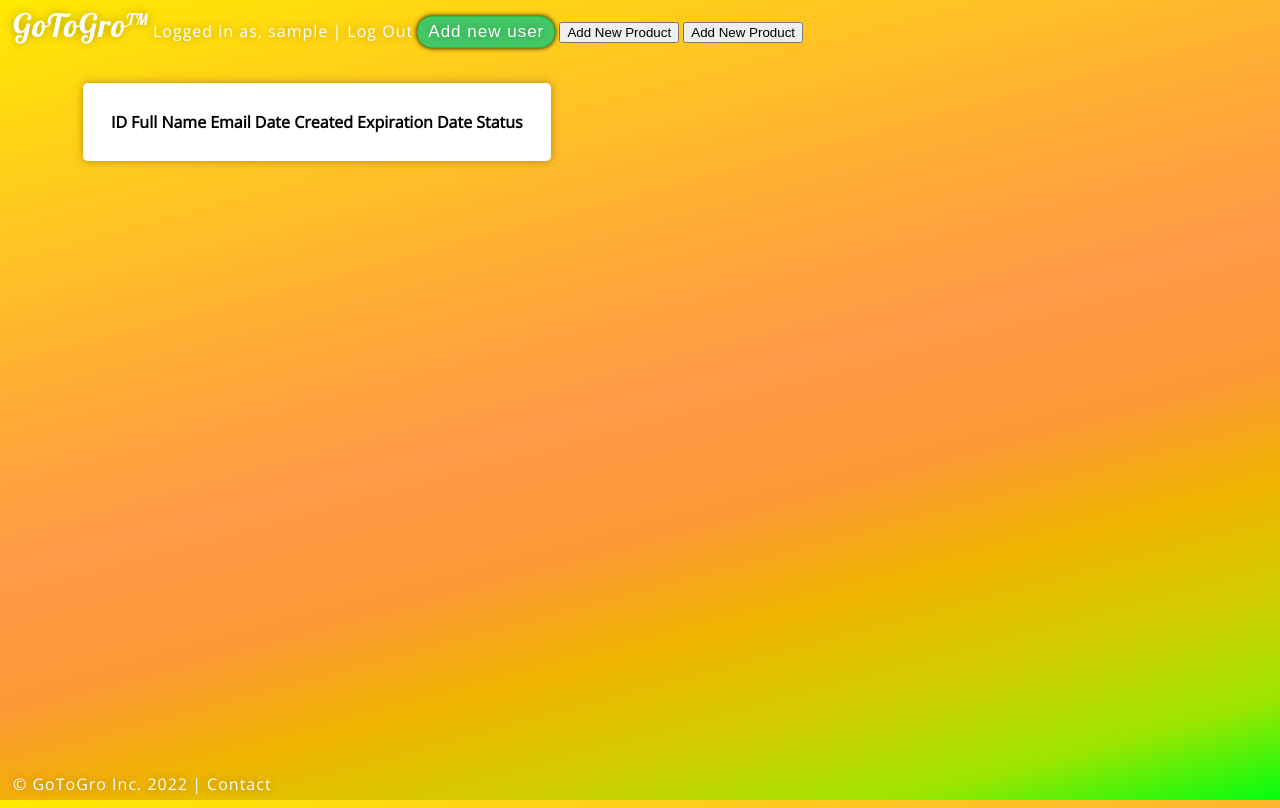
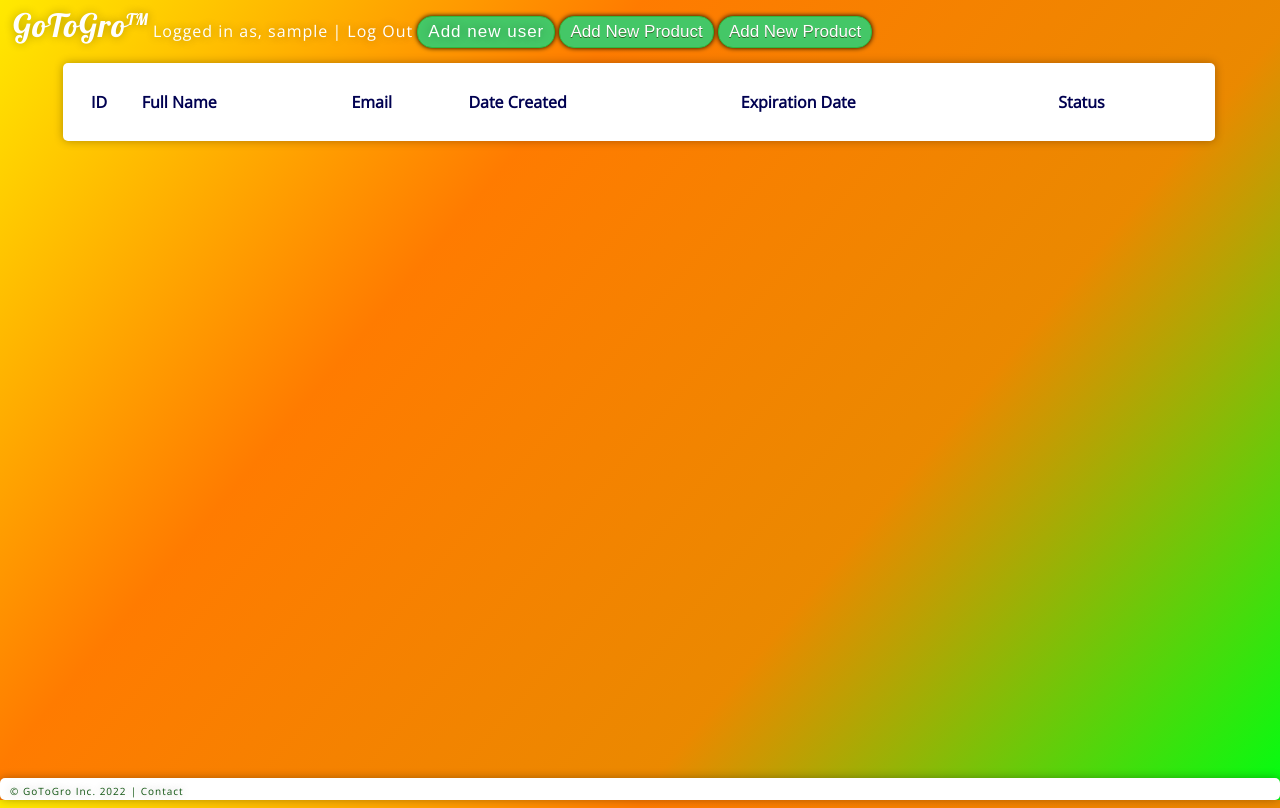
Before and after one commit to j-frances/SWE20001, a PHP site: page /MembersTable.php in a window 1280 px wide. Run offline with PHP 8.4, Linux system fonts and the light colour scheme; the visitor is signed in with stand-in values (Sample User, id 1); data that the repository does not hold is empty.

Commit message:
Update stylesheet.css

```diff
--- a/stylesheet.css
+++ b/stylesheet.css
@@ -27,108 +27,29 @@ body {
   height:100%;
   font-family: 'Open Sans', sans-serif;
   background-image: linear-gradient(
-    165deg,
+    130deg,
     hsl(55deg 100% 50%) 0%,
-    hsl(49deg 100% 54%) 12%,
-    hsl(42deg 100% 58%) 25%,
-    hsl(34deg 100% 61%) 38%,
-    hsl(27deg 100% 64%) 50%,
-    hsl(30deg 97% 60%) 62%,
-    hsl(45deg 100% 47%) 72%,
-    hsl(59deg 100% 41%) 82%,
-    hsl(79deg 100% 45%) 91%,
+    hsl(29deg 100% 50%) 33%,
+    hsl(35deg 100% 46%) 67%,
     hsl(124deg 100% 50%) 100%
   );
 }
 
-.dashboard {
-  position: absolute;
-  align: center;
-  width:auto;
-  height:auto;
-  margin: 75px;
-  background-color: #fff;
-  border-radius: 5px;
-  padding: 25px;
-  box-shadow: 0 0 10px rgba(0,0,0,0.3);
+#add_product_button {
+	box-shadow: 0px 0px 5px 0px #010500;
+	background-color:#44c767;
+	border-radius:15px;
+	border:1px solid #30ba3e;
+	display:inline-block;
+	cursor:pointer;
+	color:#ffffff;
+	font-family:Arial;
+	font-size:17px;
+	padding:5px 10px;
+  right: 5%;
+	text-decoration:none;
+	text-shadow:0px 1px 0px #2f6627;
 }
-
-sup {
-  vertical-align: super;
-  font-size: small;
-  font-size: 0.5em;
-}
-
-
-.login {
-  position: absolute;
-  top: 70%;
-  left: 50%;
-  margin: -150px 0 0 -150px;
-  width:300px;
-  height:300px;
-}
-
-.homepage a, .index a {
-  color: #fff;
-  text-shadow: 0 0 10px rgba(0,0,0,0.3);
-  letter-spacing:1px;
-  text-decoration: none;
-}
-
-.homepage footer, .index footer {
-  position: absolute;
-  bottom: 0%;
-  margin: 5px;
-}
-
-.homepage header, .index header{
-  position: absolute;
-  top: 0%;
-  margin: 5px;
-}
-
-.homepage h1, .index h1{
-  color: #fff;
-  text-shadow: 0 0 10px rgba(0,0,0,0.3);
-  letter-spacing:1px;
-  text-align:center;
-  font-size: 40px;
-  margin-top: 240px;
-  font-family: 'Lobster Two';
-  margin-left: -20px;
-}
-
-#logo {
-  font-family: 'Lobster';
-  font-size: 2em;
-}
-
-#logout{
-  right: 0%;
-}
-
-input {
-  width: 100%;
-  margin-bottom: 10px;
-  background: rgba(0,0,0,0.3);
-  border: none;
-  outline: none;
-  padding: 10px;
-  font-size: 13px;
-  color: #fff;
-  text-shadow: 1px 1px 1px rgba(0,0,0,0.3);
-  border: 1px solid rgba(0,0,0,0.3);
-  border-radius: 4px;
-  box-shadow: inset 0 -5px 45px rgba(100,100,100,0.2), 0 1px 1px rgba(255,255,255,0.2);
-  -webkit-transition: box-shadow .5s ease;
-  -moz-transition: box-shadow .5s ease;
-  -o-transition: box-shadow .5s ease;
-  -ms-transition: box-shadow .5s ease;
-  transition: box-shadow .5s ease;
-}
-input:focus { box-shadow: inset 0 -5px 45px rgba(100,100,100,0.4), 0 1px 1px rgba(255,255,255,0.2); }
-
 
 #add_user_button {
 	box-shadow: 0px 0px 5px 0px #010500;
@@ -146,6 +67,236 @@ input:focus { box-shadow: inset 0 -5px 45px rgba(100,100,100,0.4), 0 1px 1px rgb
 	text-shadow:0px 1px 0px #2f6627;
 }
 
+
+.dashboard {
+  position: relative;
+  align: center;
+  width:90%;
+  height:auto;
+  margin: 55px;
+  margin-bottom: -40px;
+  background-color: #fff;
+  border-radius: 5px;
+  padding: 25px;
+  box-shadow: 0 0 10px rgba(0,0,0,0.3);
+}
+
+.dashboard .table{
+    width: 100%;
+    text-align: left;
+}
+
+sup {
+  vertical-align: super;
+  font-size: small;
+  font-size: 0.5em;
+}
+
+.add-user {
+  background-color: rgba(255, 255, 255, 1);
+  position: absolute;
+  top: 60%;
+  left: 50%;
+  margin: -300px 0 0 -150px;
+  width:400px;
+  height:500px;
+  border-radius: 10px;
+  padding: 25px;
+  padding-top: 0px;
+  box-shadow: 0 0 10px rgba(0,0,0,0.3);
+}
+
+.add-user .add-user-btn {
+    margin-top: 75px;
+}
+
+.add-user .add-user-header{
+    color: #151;
+    margin-bottom: 50px;
+    letter-spacing: -2px;
+    text-shadow: 0 0 10px rgba(255,255,255,0.9);
+    font-family: 'Lobster Two';
+}
+
+.add-user .add-user-prompt-1{
+  color: grey;
+  font-size: 10px;
+  text-align: left;
+}
+
+.add-user .add-user-prompt-2{
+  color: grey;
+  font-size: 10px;
+  text-align: left;
+  margin-bottom: 100px;
+}
+
+.login {
+  background-color: rgba(255, 255, 255, 1);
+  position: absolute;
+  top: 60%;
+  left: 50%;
+  margin: -300px 0 0 -150px;
+  width:300px;
+  height:500px;
+  border-radius: 10px;
+  padding: 25px;
+  padding-top: 0px;
+  box-shadow: 0 0 10px rgba(0,0,0,0.3);
+}
+
+.homepage {
+    overflow: scroll;
+    padding-bottom: 100px;
+}
+
+.homepage .table-header{
+    color: 151;
+    font-family: 'Lobster Two';
+    margin-top:-10px;
+    font-size: 20px;
+}
+
+.homepage .table{
+    color: 151;
+}
+
+.homepage a, .index a {
+  color: #fff;
+  text-shadow: 0 0 10px rgba(0,0,0,0.3);
+  letter-spacing:1px;
+  text-decoration: none;
+}
+
+.homepage footer, .index footer {
+  position: absolute;
+  bottom: 0%;
+  padding-left:10px;
+  left:0%;
+  width: 100%;
+  background:white;
+  border-radius:5px;
+  box-shadow: 0 0 10px rgba(0,0,0,0.3);
+}
+
+.homepage footer a {
+    color:#151;
+    font-size:10px;
+}
+
+.homepage header, .index header{
+  position: absolute;
+  top: 0%;
+  margin: 5px;
+}
+
+.index #login-header{
+  color: #151;
+  /* text-shadow: 0 0 10px rgba(0,0,0,0.3); */
+  text-align:center;
+  font-weight: 600;
+  font-size: 40px;
+  margin-bottom: 30px;
+  letter-spacing: -2px;
+  text-shadow: 0 0 10px rgba(255,255,255,0.9);
+  font-family: 'Lobster Two';
+}
+
+.index .login #login-forgot-password{
+  color: grey;
+  margin-left: 34%;
+  font-size: 10px;
+  text-shadow: 0 0 10px rgba(255,255,255,0.9);
+}
+
+.index .login #login-no-account-1{
+  color: grey;
+  margin-left: 15%;
+  font-size: 10px;
+  text-shadow: 0 0 10px rgba(255,255,255,0.9);
+
+}
+
+.index .login #login-no-account-2{
+  color: grey;
+  font-size: 10px;
+  color: blue;
+  text-shadow: 0 0 10px rgba(255,255,255,0.9);
+
+}
+
+.index .login #login-prompt-1{
+  color: grey;
+  font-size: 10px;
+  position: absolute;
+  text-align: center;
+  left: 38%;
+}
+
+.index .login #login-prompt-2{
+  color: grey;
+  font-size: 10px;
+  text-align: center;
+  position: absolute;
+  left: 12%;
+}
+
+.index .login #login-form{
+  margin-top:70px;
+}
+
+#logo {
+  font-family: 'Lobster';
+  font-size: 2em;
+}
+
+#logout{
+  right: 0%;
+}
+
+input {
+  width: 100%;
+  margin-top: 10px;
+  margin-bottom: 15px;
+  background: rgba(255,0,0,0.1);
+  border: none;
+  outline: none;
+  padding: 10px;
+  font-size: 13px;
+  color: #fff;
+  text-shadow: 1px 1px 1px rgba(0,0,0,1);
+  border: 1px solid rgba(0,0,0,0.3);
+  border-radius: 4px;
+  box-shadow: inset 0 -5px 45px rgba(100,100,100,0.2), 0 1px 1px rgba(255,255,255,0.2);
+  -webkit-transition: box-shadow .5s ease;
+  -moz-transition: box-shadow .5s ease;
+  -o-transition: box-shadow .5s ease;
+  -ms-transition: box-shadow .5s ease;
+  transition: box-shadow .5s ease;
+}
+input:focus { box-shadow: inset 0 -5px 45px rgba(100,100,100,0.4), 0 1px 1px rgba(255,255,255,0.2); }
+
+hr{
+  outline: 0;
+  height: 1px;
+  border: none;
+  margin-top:30px;
+  margin-bottom: 40px;
+  background: #c0c0c0;
+}
+
+.homepage hr{
+    outline: 0;
+    height: 1px;
+    border: none;
+    background: #c0c0c0;
+    margin-top:10px;
+    margin-bottom:0px;
+}
+
+
+
+
 .open-button {
   background-color: #555;
   color: white;
```
